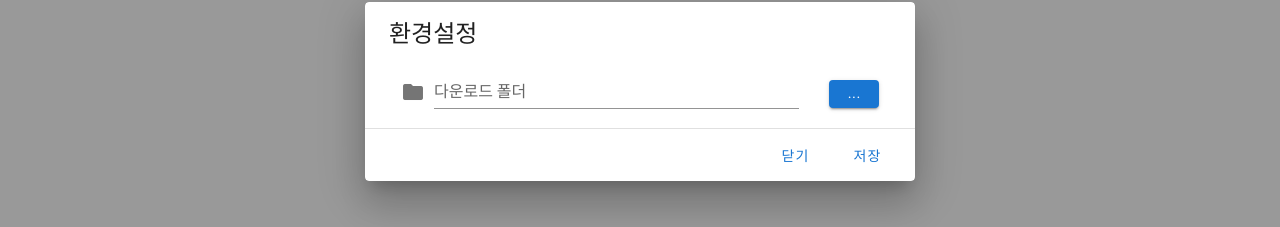
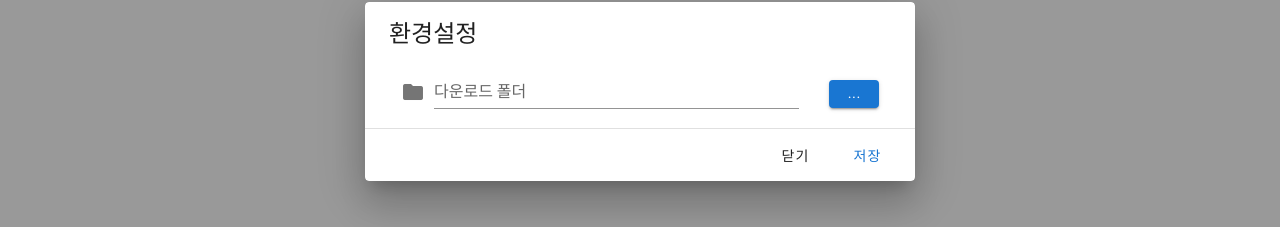
Before and after one commit to whamma/file-manager, a Vue app: page / in a window 1280 px wide. Both pictures are taken after a click on the button 1252 px from the left and 32 px from the top of the page. Shown: the part 309-536 px from the top of the page. Built offline with nearby package versions, Linux system fonts and the light colour scheme.

Commit message:
환경설정 버튼 색 변경

```diff
--- a/src/components/SettingDialog.vue
+++ b/src/components/SettingDialog.vue
@@ -31,7 +31,7 @@
       <v-divider />
       <v-card-actions>
         <v-spacer></v-spacer>
-        <v-btn color="primary" text @click="dialog = false">닫기</v-btn>
+        <v-btn text @click="dialog = false">닫기</v-btn>
         <v-btn color="primary" text @click="onSaveClick">저장</v-btn>
       </v-card-actions>
     </v-card>
```
